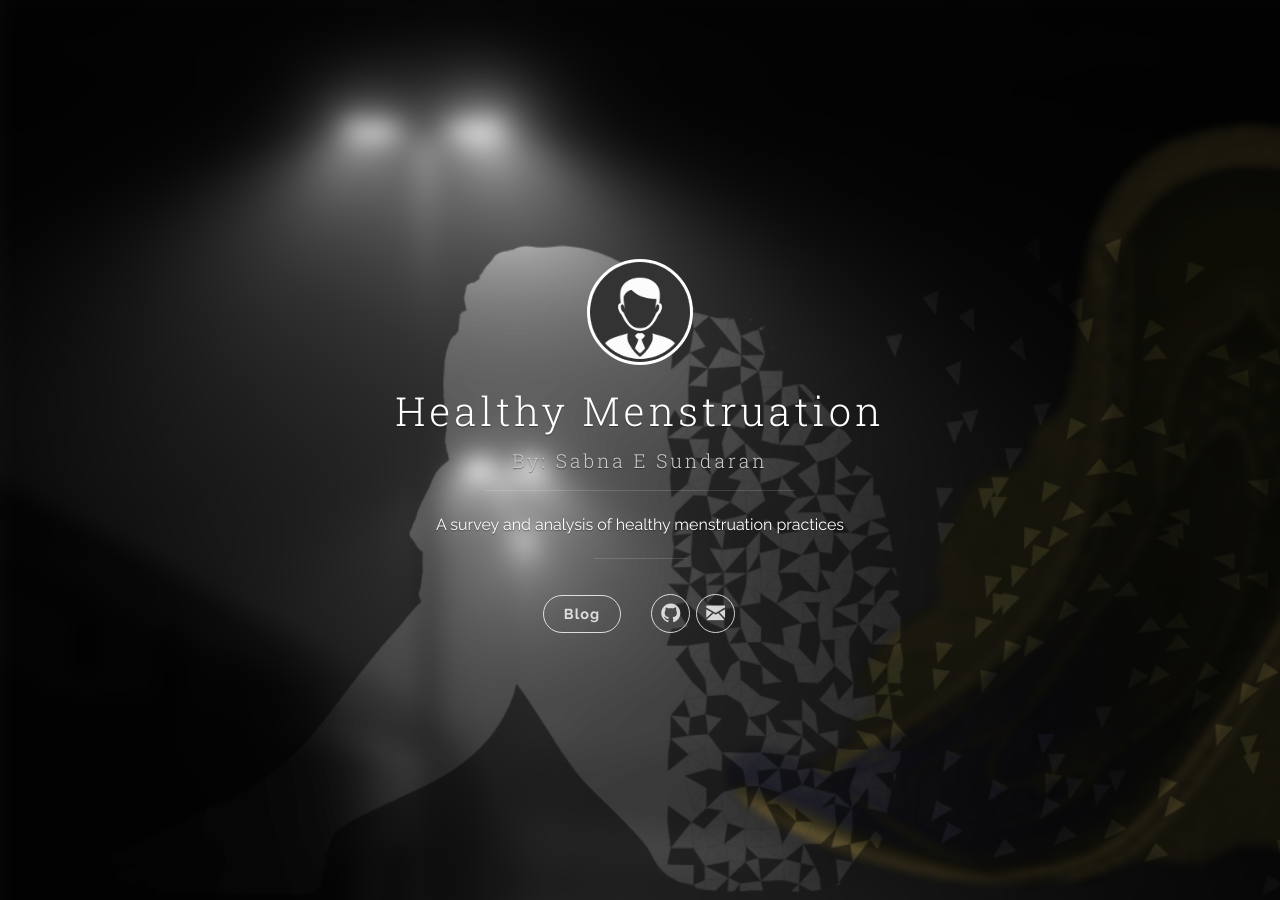
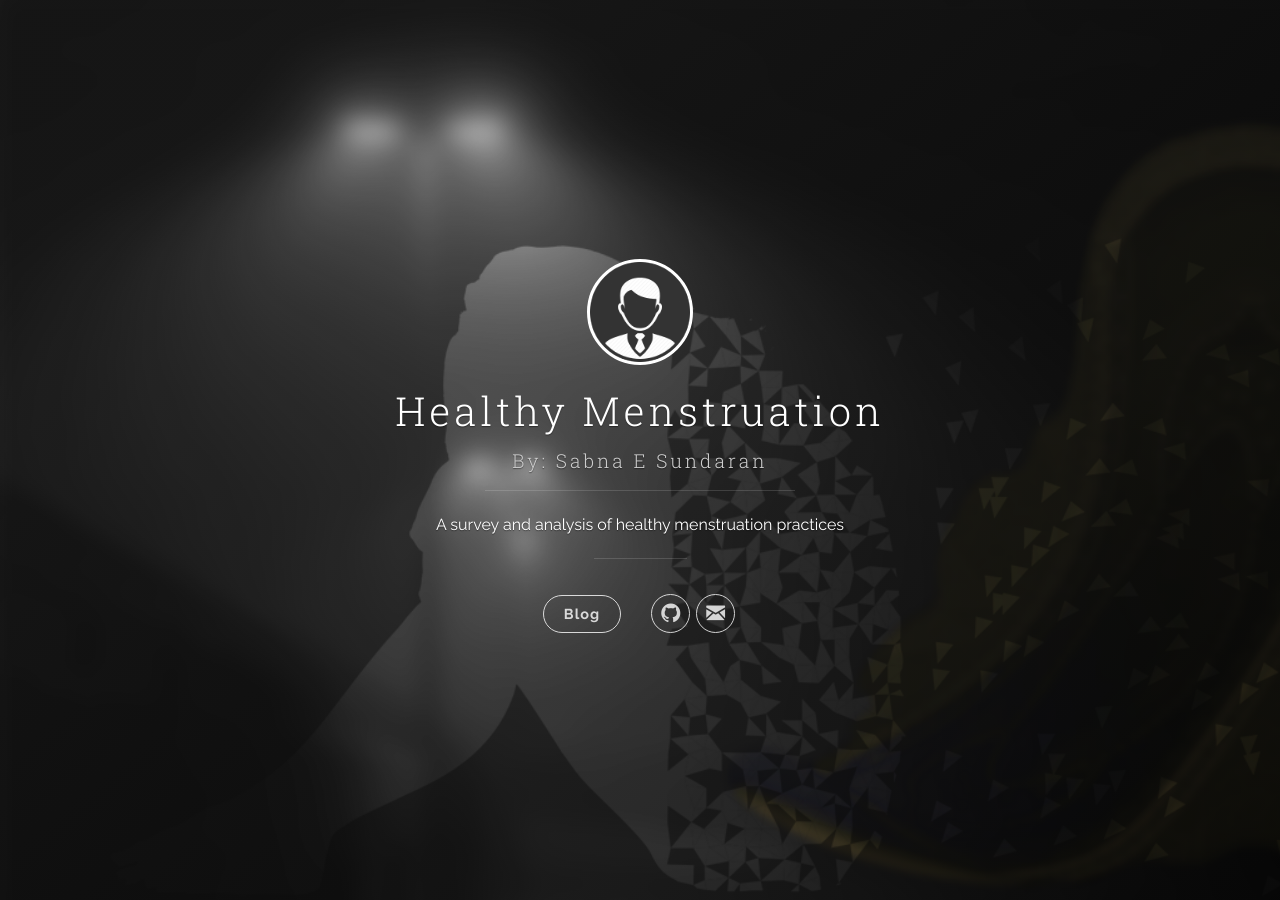
Before and after one commit to ssabna/Portfolio, a Jekyll site: the page built from index.html, in a window 1280 px wide. Built offline with Jekyll 4.4.1, drawn with Linux system fonts in a browser that asks for light colours; the list of posts is cut into pages by our own code.

Commit message:
Update uno.scss

```diff
--- a/_sass/uno.scss
+++ b/_sass/uno.scss
@@ -1225,9 +1225,9 @@ hr {
 	right: 0;
 	bottom: 0;
 	left: 0;
-	background-color: rgba(68, 68, 68, 0.0);
-	background-image: -webkit-linear-gradient(-410deg, rgba(68, 68, 68, 0.0) 20%, rgba(0, 0, 0, 0.0));
-	background-image: linear-gradient(140deg,rgba(68, 68, 68, 0.0) 20%, rgba(0, 0, 0, 0.0)); }
+	background-color: rgba(68, 68, 68, 0.1);
+	background-image: -webkit-linear-gradient(-410deg, rgba(68, 68, 68, 0.2) 20%, rgba(0, 0, 0, 0.5));
+	background-image: linear-gradient(140deg,rgba(68, 68, 68, 0.2) 20%, rgba(0, 0, 0, 0.5)); }
 
 .panel-cover__logo {
 	margin-bottom: .2em; }
```
